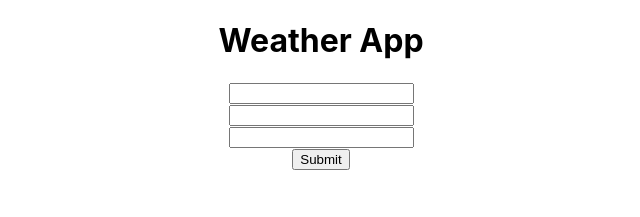
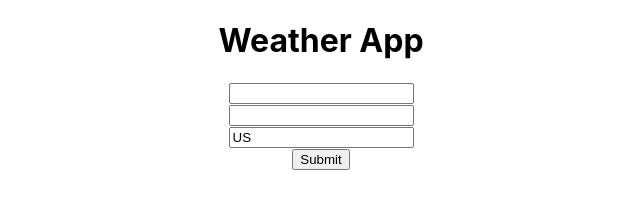
Before and after one commit to zznieves/weather-app, a React (Create React App) app: page / in a window 1280 px wide. Shown: the top 217 px of the page, without its empty margins (319-959 px from the left). Built offline with nearby package versions, Linux system fonts and the light colour scheme.

Commit message:
added stateHook for functional component state properties

```diff
--- a/src/Components/InputForm.js
+++ b/src/Components/InputForm.js
@@ -1,19 +1,36 @@
-import React from 'react';
+import React, { useState } from 'react';
 
 // functional component
 function InputForm(props) {
+
+    /**
+     *  state Hook
+     *      1. variable for state
+     *      2. state setter method to change state
+     *      3. initial value of ''
+     */
+
+    // state for city
+    const [ city, setCity ] = useState('');
+
+    // state for state code (ex: GA, TX, CA)
+    const [stateCode, setStateCode] = useState('');
+
+    // state for country code: (scope of project version for United States only) preset to US
+    // *** this value won't change
+    const [countryCode, setCountryCode] = useState('US');
 
     // return HTML(JSX)
     return (
         <div id='form'>
             <div>
-                <input type='text' />
+                <input type='text' value={city}/>
             </div>
             <div>
-                <input  type='text' />
+                <input  type='text' value={stateCode} />
             </div>
             <div>
-                <input type='text' />
+                <input type='text' value={countryCode} />
             </div>
             <button type='submit'>Submit</button>
         </div>
```
